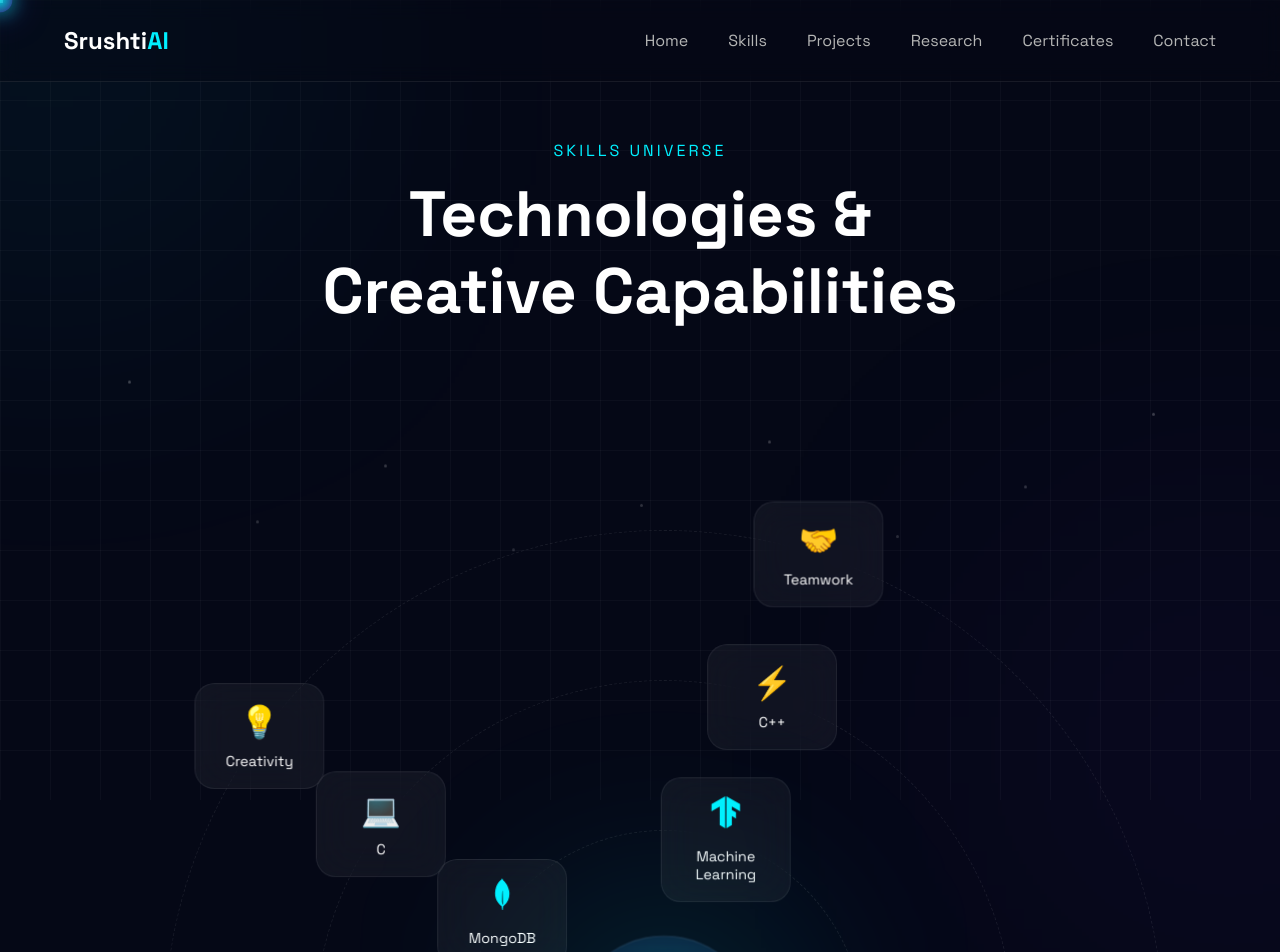
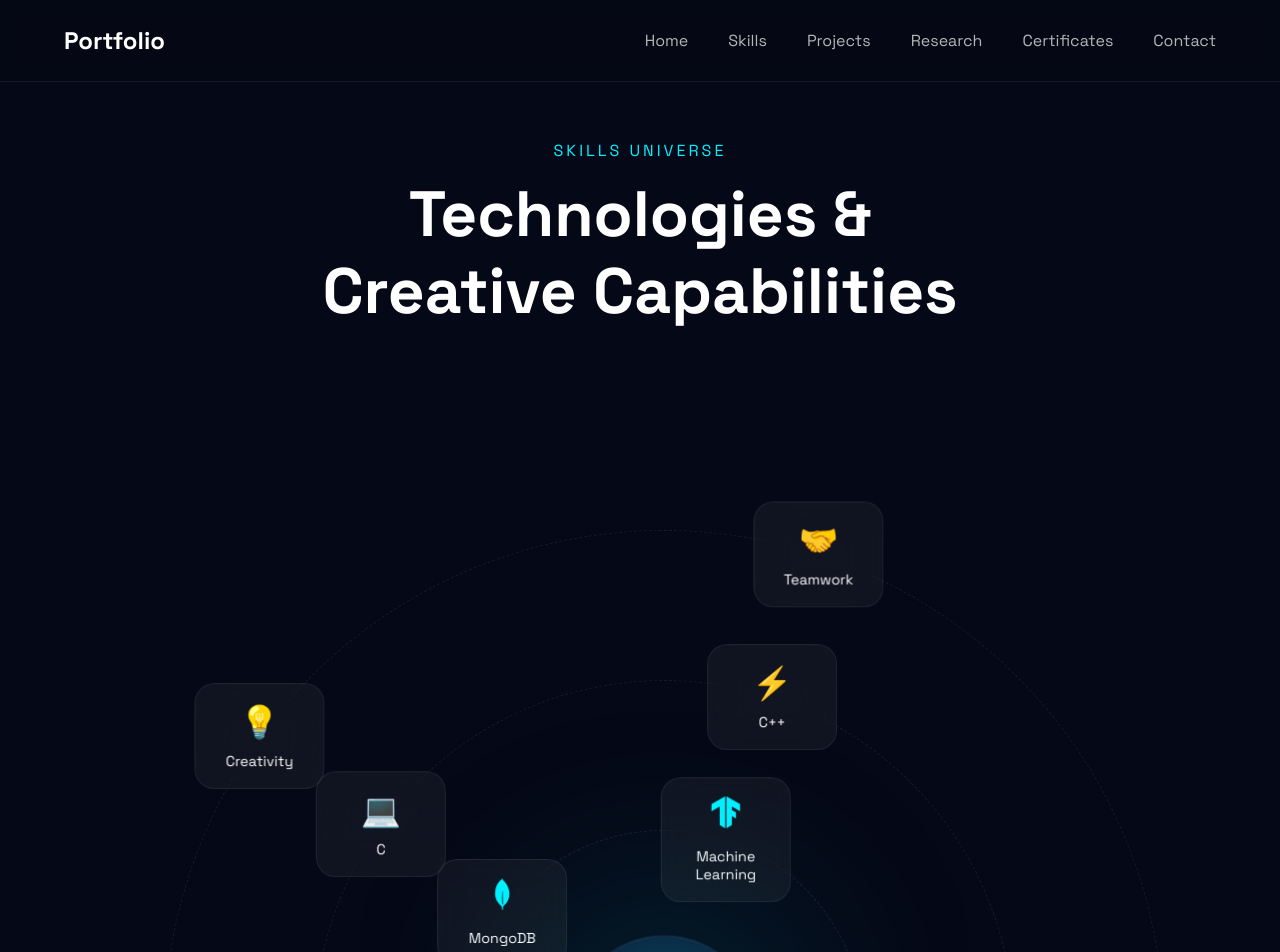
Before and after one commit to srushtilakare/my-portfolio, a React (Vite) app: page /skills in a window 1280 px wide. Shown: the top 952 px of the page. Built offline with nearby package versions, Linux system fonts and the light colour scheme.

Commit message:
changed global.css

```diff
--- a/src/components/Navbar.jsx
+++ b/src/components/Navbar.jsx
@@ -12,7 +12,7 @@ function Navbar() {
         to="/"
         className="nav-logo"
       >
-        Srushti<span>AI</span>
+        Portfolio
       </Link>
 
       <ul className="nav-links">
--- a/src/styles/global.css
+++ b/src/styles/global.css
@@ -13,26 +13,31 @@
   --transition: all 0.3s ease;
 }
 
+/* BASE RESET */
 * {
   margin: 0;
   padding: 0;
   box-sizing: border-box;
 }
 
+html,
+body {
+  width: 100%;
+  overflow-x: hidden;
+  background: var(--bg-color);
+  color: var(--text-color);
+  font-family: 'Space Grotesk', sans-serif;
+}
+
 html {
   scroll-behavior: smooth;
 }
 
-body {
-  font-family: 'Space Grotesk', sans-serif;
-  background: var(--bg-color);
-  color: var(--text-color);
-  overflow-x: hidden;
-}
-
+/* TYPOGRAPHY & ELEMENTS */
 a {
   text-decoration: none;
   color: inherit;
+  display: inline-block; /* Makes links respect spacing standards safely */
 }
 
 button {
@@ -40,6 +45,7 @@ button {
   outline: none;
   cursor: pointer;
   font-family: inherit;
+  background: none;
 }
 
 ul {
@@ -47,7 +53,6 @@ ul {
 }
 
 /* SCROLLBAR */
-
 ::-webkit-scrollbar {
   width: 8px;
 }
@@ -66,74 +71,61 @@ ul {
 }
 
 /* SELECTION */
-
 ::selection {
   background: #00f0ff;
   color: #050816;
 }
 
-/* REUSABLE CONTAINER */
-
+/* REUSABLE LAYOUT CONTAINER */
 .container {
   width: 90%;
   max-width: 1400px;
-  margin: auto;
+  margin: 0 auto;
 }
 
-/* GLOW EFFECT */
-
+/* RESPONSIVE GLOW EFFECT */
 .glow {
   position: absolute;
-  width: 300px;
-  height: 300px;
+  width: 30vw; /* Scales elegantly based on viewport width */
+  height: 30vw;
+  min-width: 250px; /* Ensures it doesn't vanish entirely on small screens */
   background: #00f0ff;
   filter: blur(180px);
   opacity: 0.15;
   z-index: -1;
+  pointer-events: none; /* Prevents background elements from intercepting clicks */
 }
 
-/* CUSTOM CURSOR */
-
-body {
+/* CUSTOM CURSOR WITH MOBILE SAFETY */
+@media (hover: hover) and (pointer: fine) {
+  body {
     cursor: none;
   }
 
   .custom-cursor {
     width: 25px;
     height: 25px;
-
     border-radius: 50%;
-
     position: fixed;
-
     pointer-events: none;
-
     transform: translate(-50%, -50%);
-
     background: radial-gradient(
       circle,
-      rgba(0,240,255,0.8),
-      rgba(123,47,247,0.4)
+      rgba(0, 240, 255, 0.8),
+      rgba(123, 47, 247, 0.4)
     );
+    box-shadow:
+      0 0 20px rgba(0, 240, 255, 0.7),
+      0 0 40px rgba(123, 47, 247, 0.4);
+    z-index: 9999;
+    transition: transform 0.08s linear;
+    display: block;
+  }
+}
 
-    box-shadow:
-      0 0 20px rgba(0,240,255,0.7),
-      0 0 40px rgba(123,47,247,0.4);
-
-    z-index: 9999;
-
-    transition:
-      transform 0.08s linear;
+/* Hide custom cursor on mobile devices natively */
+@media (hover: none) or (pointer: coarse) {
+  .custom-cursor {
+    display: none !important;
   }
-
-  *{
-    margin:0;
-    padding:0;
-    box-sizing:border-box;
-  }
-
-  html,
-  body{
-    overflow-x:hidden;
-    width:100%;
-  }
+}
```
